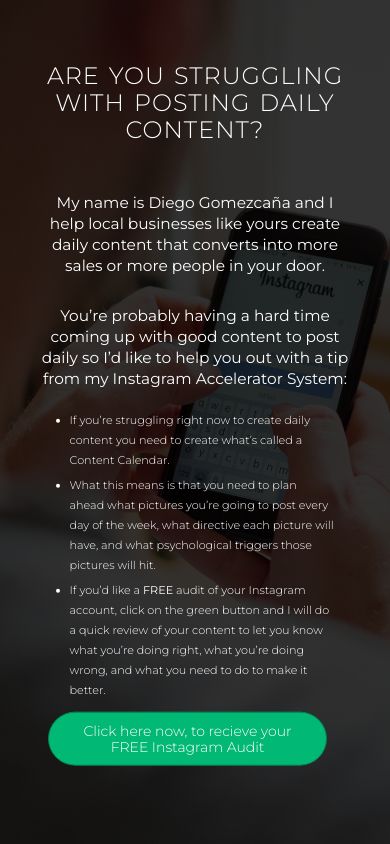
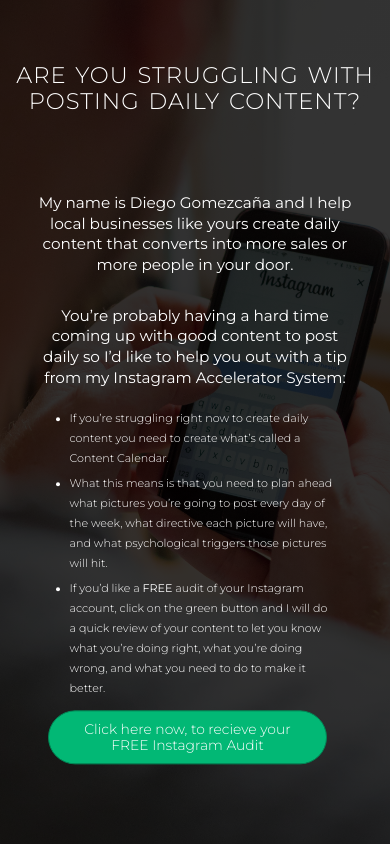
Before and after one commit to Robbie08/LandingPageDiegoG, a website: page index.html in a window 390 px wide. Shown: the top 844 px of the page. Drawn offline with nearby package versions, Linux system fonts and the light colour scheme.

Commit message:
*Media Querie Updates*

```diff
--- a/index.html
+++ b/index.html
@@ -2,10 +2,11 @@
 <!DOCTYPE html>
 <html lang="en">
   <head>
+    <meta charset="utf-8">
     <!--SEO FRIENDLY TITLE -->
     <title>Diego Gomezcana</title>
     <!--   META TAGS ---->
-    <meta charset="utf-8">
+
     <meta name="viewport" content="width=device-width, initial-scale=1.0">
 
     <meta name="description" content="Diego Gomezcaña is an email copywriter and certified Email Income Expert. Diego was personally trained and certified by the High Income Expert and world-class email copywriter, Jason Capital.">
@@ -98,6 +99,7 @@
 
                             <div class="col span-2-of-3">
                                 <input type="text" name="name" id="name" placeholder="John Doe" required>
+
                             </div>
                         </div>
 
--- a/resources/css/queries.css
+++ b/resources/css/queries.css
@@ -3,13 +3,14 @@
 @media only screen and (max-width: 1200px) {
     .hero-text-box {
         width: 100%;
-        padding: 0 2%;
+    padding: 2% 2%;
+    top: 60%;
+    font-size: 110%;
 
     }
 
     h1 {
-        margin-top: 20%;
-        font-size:260%;
+        margin-top: 5%;
         word-spacing: 2px;
     }
 
@@ -17,12 +18,12 @@
         margin-top: 15%;
     }
     .long-copy {
-        font-size:140%;
+        /*font-size:140%;*/
         width:90%;
         margin-left: 5%;
     }
     .mid-copy {
-        font-size:105%;
+        /*font-size:105%;*/
     }
 
     .section-container {
@@ -37,6 +38,18 @@
     .row { padding: 0 2%;}
 }
 
+/*Small computer size resolutions*/
+@media only screen and (max-width: 1080px){
+
+    .hero-text-box {
+        font-size:110%;
+    }
+
+
+
+}
+
+
 /*Small Tablets to Big Tablet: from 768px to 1023*/
 @media only screen and (max-width: 1023px) {
     body {font-size: 17px;}
@@ -44,10 +57,7 @@
 
 
 
-    h1{
-        margin-top:10%;
-        font-size:230%;
-    }
+
 
     h2 {
         margin-top:15%;
@@ -60,8 +70,8 @@
         margin-top:3%;
     }
 
-    .long-copy {
-        font-size:120%;
+   .long-copy {
+        /*font-size:120%;*/
         width:90%;
         margin-left: 5%;
 
@@ -75,13 +85,14 @@
     }
     .hero-text-box {
         padding-top: 5%;
+        font-size: 100%;
         top:55%;
         text-align: center;
     }
     .mid-copy {
         font-size:100%;
-        width:60%;
-        margin-left: 20%;
+        width:70%;
+        margin-left: 15%;
     }
     .steps-box {margin-top: 10px;}
     .steps-box:last-child {margin-top: 10px;}
@@ -115,10 +126,15 @@
     section {padding: 30px 0;}
 
     .row,
-    .hero-text-box { padding: 0 4%;}
+    .hero-text-box {
+         padding: 0 4%;
+
+        font-size: 95%;
+    }
     .col {
         width: 100%;
         margin: 0 0 4% 0;
+
     }
 
 
@@ -128,6 +144,7 @@
 
     .long-copy {
         width: 100%;
+
         margin-left: 0%;
         text-align: center;
     }
@@ -163,6 +180,10 @@ and (max-width:480px) {
         background-position: center;
         height: 100vh;
 }
+
+    .hero-text-box {
+        font-size:110%;
+    }
 
     h1{font-size: 170%;
     margin-top:15%;}
@@ -213,18 +234,6 @@ and (max-width:480px) {
 }
 
 
-
-/* Small Phonese: from 0 to 380px */
-@media only screen
-    and (min-width: 374)
-     {
-
-
-         h1 {font-size: 20%;}
-
-}
-
-
 /* ----  IPHONE X  -------*/
 @media only screen
 and (device-width : 375px)
@@ -258,6 +267,7 @@ and (-webkit-device-pixel-ratio : 3) {
         .hero-text-box {
             width: 100%;
             top:55%;
+
         }
 
         h1{font-size:150%;}
@@ -268,6 +278,9 @@ and (-webkit-device-pixel-ratio : 3) {
             margin-bottom:15px;
 
         }
+
+
+
 
         .mid-copy {
             font-size:75%;
@@ -283,10 +296,15 @@ and (-webkit-device-pixel-ratio : 3) {
         body{font-size: 10px;}
         section {padding: 20px 0;}
         h1{font-size:180%;}
+
+        .hero-text-box {
+            font-size: 105%;
+            top:50%;
+        }
         .long-copy {
             width:90%;
             margin-left: 5%;
-            font-size: 115%;
+            /*font-size: 115%;*/
             line-height: 15px;
             margin-bottom: 10px;
             margin-top:5px;
@@ -296,7 +314,18 @@ and (-webkit-device-pixel-ratio : 3) {
             margin-left: 15%;
             margin-top:0;
             margin-bottom:5px;
-            font-size:100%;
+            /*font-size:100%;*/
             line-height: 15px;
         }
 }
+
+
+@media only screen
+    and (max-width: 335px){
+
+        body{font-size: 9px;}
+        .hero-text-box {
+            font-size: 140%;
+            top: 50%;
+        }
+}
```
